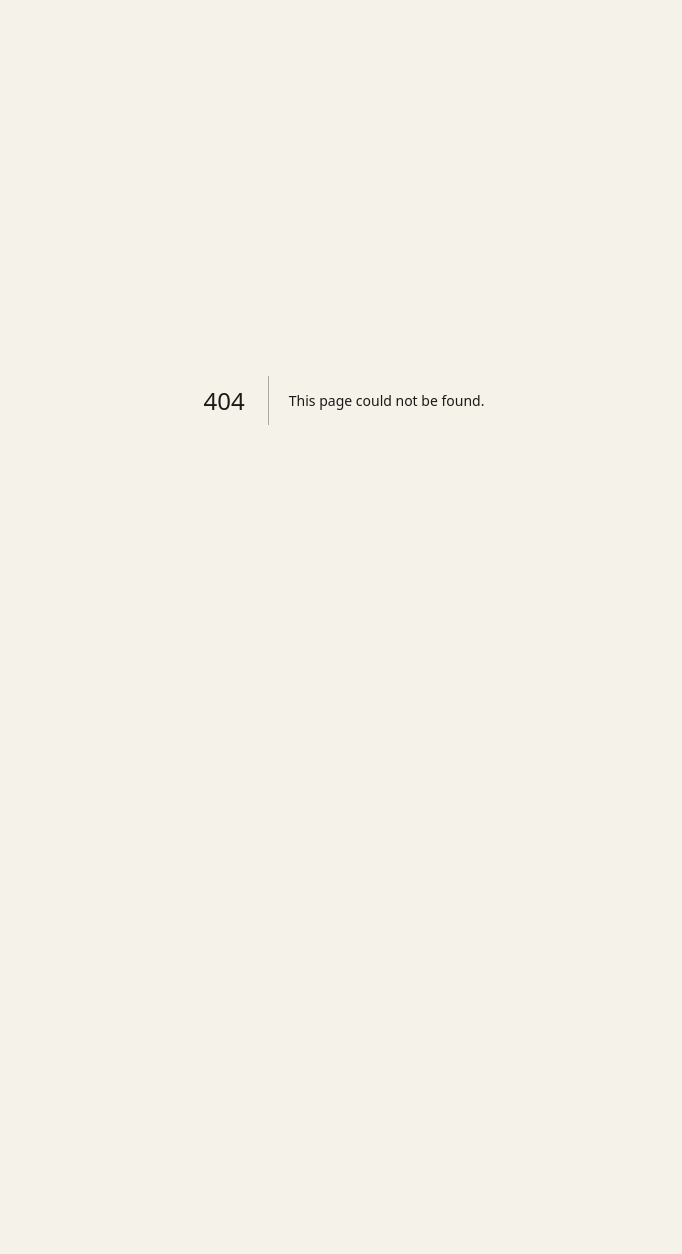
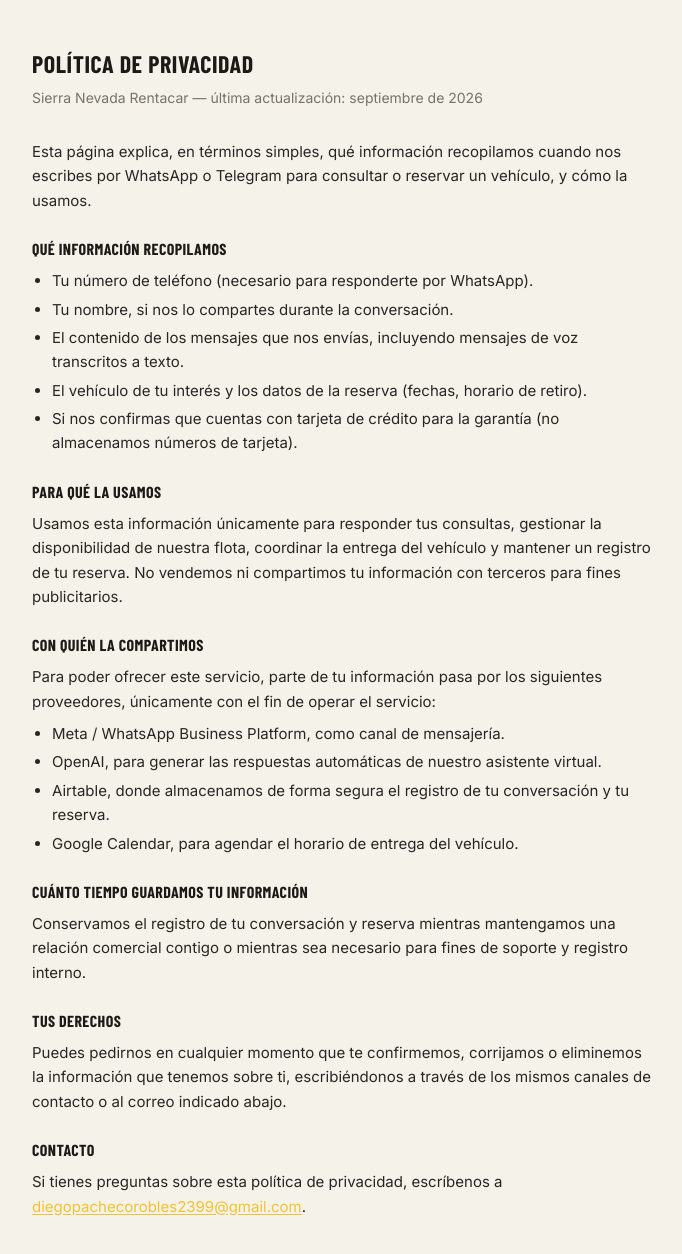
Before and after one commit to pachecodiego2399-rgb/rentacar-dashboard, a Next.js app: page /politica-de-privacidad in a window 1280 px wide. Before the commit this address had no page. Shown: the top 1254 px of the page, without its empty margins (296-978 px from the left). Before the commit the page ends 800 px from the top, so only its background shows below. Built offline with nearby package versions, Linux system fonts and the light colour scheme; a web font is replaced by a local one.

Commit message:
Add files via upload

```diff
--- /dev/null
+++ b/app/politica-de-privacidad/page.tsx
@@ -0,0 +1,108 @@
+import type { Metadata } from "next";
+import { clientConfig } from "@/config/client";
+
+export const metadata: Metadata = {
+  title: `Política de privacidad — ${clientConfig.businessName}`,
+  description: `Cómo ${clientConfig.businessName} recopila y usa tus datos al escribirnos por WhatsApp.`,
+};
+
+export default function PoliticaDePrivacidadPage() {
+  return (
+    <main className="mx-auto max-w-2xl px-6 py-12 text-stone-800">
+      <h1 className="font-display text-2xl font-bold uppercase tracking-wide text-stone-900">
+        Política de privacidad
+      </h1>
+      <p className="mt-2 text-sm text-stone-500">
+        {clientConfig.businessName} — última actualización: septiembre de 2026
+      </p>
+
+      <div className="mt-8 flex flex-col gap-6 text-[15px] leading-relaxed">
+        <p>
+          Esta página explica, en términos simples, qué información recopilamos
+          cuando nos escribes por WhatsApp o Telegram para consultar o reservar
+          un vehículo, y cómo la usamos.
+        </p>
+
+        <section>
+          <h2 className="font-display text-base font-bold uppercase tracking-wide text-stone-900">
+            Qué información recopilamos
+          </h2>
+          <ul className="mt-2 list-disc space-y-1 pl-5">
+            <li>Tu número de teléfono (necesario para responderte por WhatsApp).</li>
+            <li>Tu nombre, si nos lo compartes durante la conversación.</li>
+            <li>El contenido de los mensajes que nos envías, incluyendo mensajes de voz transcritos a texto.</li>
+            <li>El vehículo de tu interés y los datos de la reserva (fechas, horario de retiro).</li>
+            <li>Si nos confirmas que cuentas con tarjeta de crédito para la garantía (no almacenamos números de tarjeta).</li>
+          </ul>
+        </section>
+
+        <section>
+          <h2 className="font-display text-base font-bold uppercase tracking-wide text-stone-900">
+            Para qué la usamos
+          </h2>
+          <p className="mt-2">
+            Usamos esta información únicamente para responder tus consultas,
+            gestionar la disponibilidad de nuestra flota, coordinar la entrega
+            del vehículo y mantener un registro de tu reserva. No vendemos ni
+            compartimos tu información con terceros para fines publicitarios.
+          </p>
+        </section>
+
+        <section>
+          <h2 className="font-display text-base font-bold uppercase tracking-wide text-stone-900">
+            Con quién la compartimos
+          </h2>
+          <p className="mt-2">
+            Para poder ofrecer este servicio, parte de tu información pasa por
+            los siguientes proveedores, únicamente con el fin de operar el
+            servicio:
+          </p>
+          <ul className="mt-2 list-disc space-y-1 pl-5">
+            <li>Meta / WhatsApp Business Platform, como canal de mensajería.</li>
+            <li>OpenAI, para generar las respuestas automáticas de nuestro asistente virtual.</li>
+            <li>Airtable, donde almacenamos de forma segura el registro de tu conversación y tu reserva.</li>
+            <li>Google Calendar, para agendar el horario de entrega del vehículo.</li>
+          </ul>
+        </section>
+
+        <section>
+          <h2 className="font-display text-base font-bold uppercase tracking-wide text-stone-900">
+            Cuánto tiempo guardamos tu información
+          </h2>
+          <p className="mt-2">
+            Conservamos el registro de tu conversación y reserva mientras
+            mantengamos una relación comercial contigo o mientras sea necesario
+            para fines de soporte y registro interno.
+          </p>
+        </section>
+
+        <section>
+          <h2 className="font-display text-base font-bold uppercase tracking-wide text-stone-900">
+            Tus derechos
+          </h2>
+          <p className="mt-2">
+            Puedes pedirnos en cualquier momento que te confirmemos, corrijamos
+            o eliminemos la información que tenemos sobre ti, escribiéndonos a
+            través de los mismos canales de contacto o al correo indicado abajo.
+          </p>
+        </section>
+
+        <section>
+          <h2 className="font-display text-base font-bold uppercase tracking-wide text-stone-900">
+            Contacto
+          </h2>
+          <p className="mt-2">
+            Si tienes preguntas sobre esta política de privacidad, escríbenos a{" "}
+            <a
+              href="mailto:diegopachecorobles2399@gmail.com"
+              className="text-brand-primary underline underline-offset-2"
+            >
+              diegopachecorobles2399@gmail.com
+            </a>
+            .
+          </p>
+        </section>
+      </div>
+    </main>
+  );
+}
```
